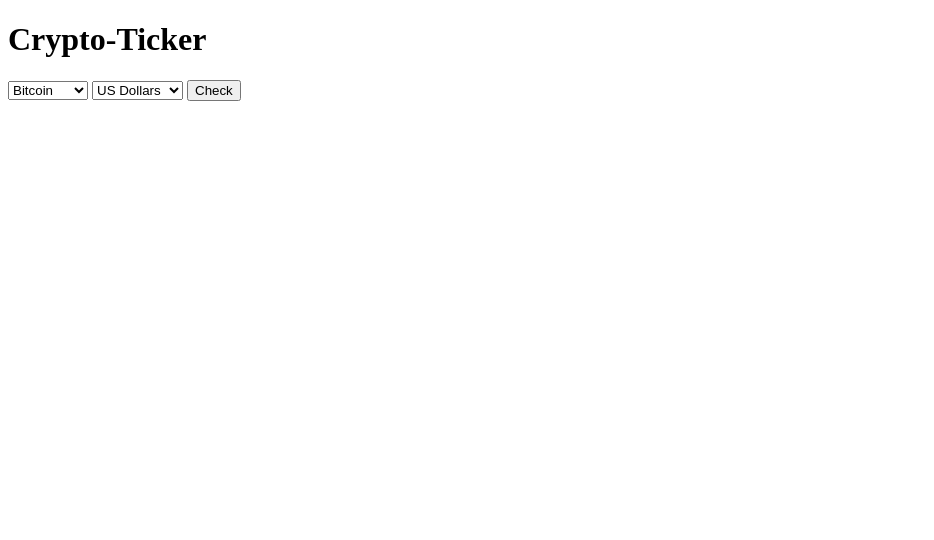
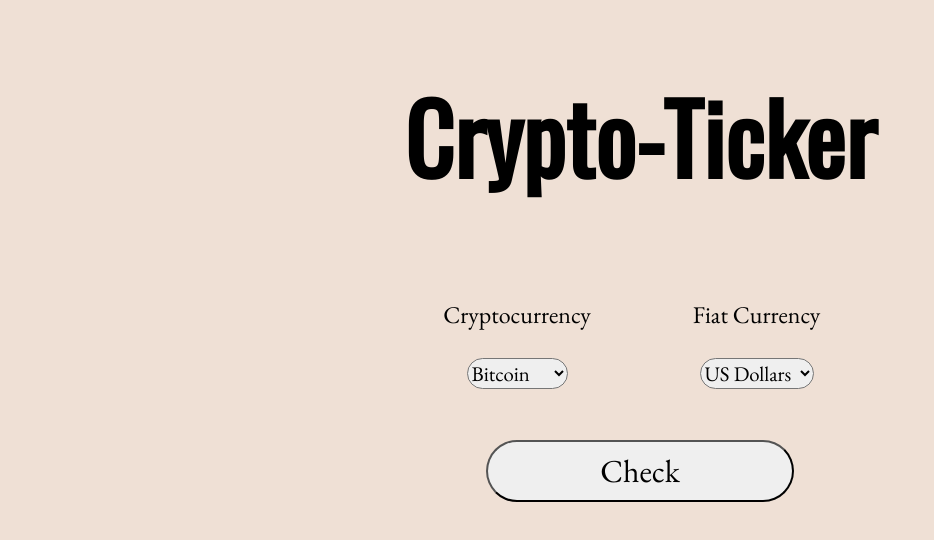
Before and after one commit to Maxlams/bitcoin-ticker, a plain HTML site: page index.html in a window 1280 px wide. Shown: the whole page, without its empty margins (0-934 px from the left). Drawn offline with nearby package versions, Linux system fonts and the light colour scheme.

Commit message:
Update index.html

```diff
--- a/index.html
+++ b/index.html
@@ -1,28 +1,64 @@
 <!DOCTYPE html>
 <html lang="en" dir="ltr">
+
 <head>
   <meta charset="utf-8">
   <title>Crypto-Ticker</title>
+
+  <link href="https://fonts.googleapis.com/css?family=EB+Garamond|Oswald&display=swap" rel="stylesheet">
+  <link rel="stylesheet" href="styles.css">
+
 </head>
+
 <body>
 
-    <h1>Crypto-Ticker</h1>
+  <h1 class="header">Crypto-Ticker</h1>
 
-    <form action="/" method="post">
+  <form class="check-form" action="/" method="post">
 
+    <table>
+
+      <tr>
+
+        <td>
+          <p class="subheader">Cryptocurrency</p>
+        </td>
+
+        <td>
+          <p class="subheader">Fiat Currency</p>
+        </td>
+
+      </tr>
+
+      <tr>
+
+        <td>
           <select name="crypto">
             <option value="BTC">Bitcoin</option>
             <option value="ETH">Ethereum</option>
             <option value="LTC">Litecoins</option>
+            <option value="DASH">Dash</option>
+            <option value="XRP">Ripple</option>
+            <option value="XMR">Monero</option>
           </select>
+        </td>
 
+        <td>
           <select name="fiat">
             <option value="USD">US Dollars</option>
             <option value="GBP">GB Pounds</option>
             <option value="EUR">EU Euros</option>
           </select>
+        </td>
 
-      <button type="submit" name="button">Check</button>
+      </tr>
+
+    </table>
+
+    <button class="sub-btn" type="submit" name="button">Check</button>
+
   </form>
+
 </body>
+
 </html>
```
Lines whose indentation alone changed are shown as unchanged.
